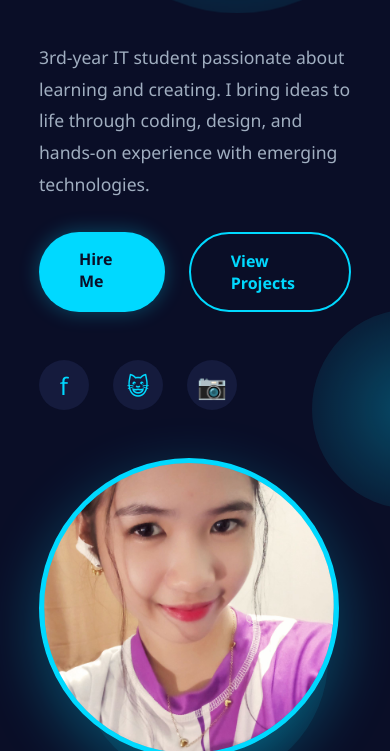
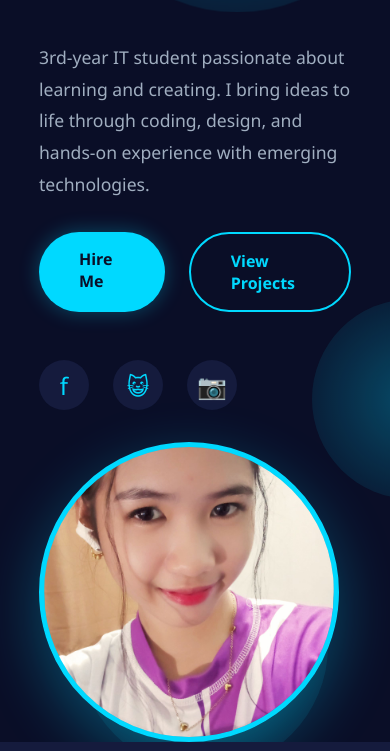
Before and after one commit to rachellemae-cal/MyPortfolio, a plain HTML site: page index.html in a window 390 px wide. Shown: the part 365-1116 px from the top of the page. Drawn offline with Linux system fonts and the light colour scheme.

Commit message:
fixesssss

```diff
--- a/style.css
+++ b/style.css
@@ -895,6 +895,6 @@ h1 {
     }
 
     #home {
-        width: 100%;
+        gap: 2rem;
     }
 }
```
